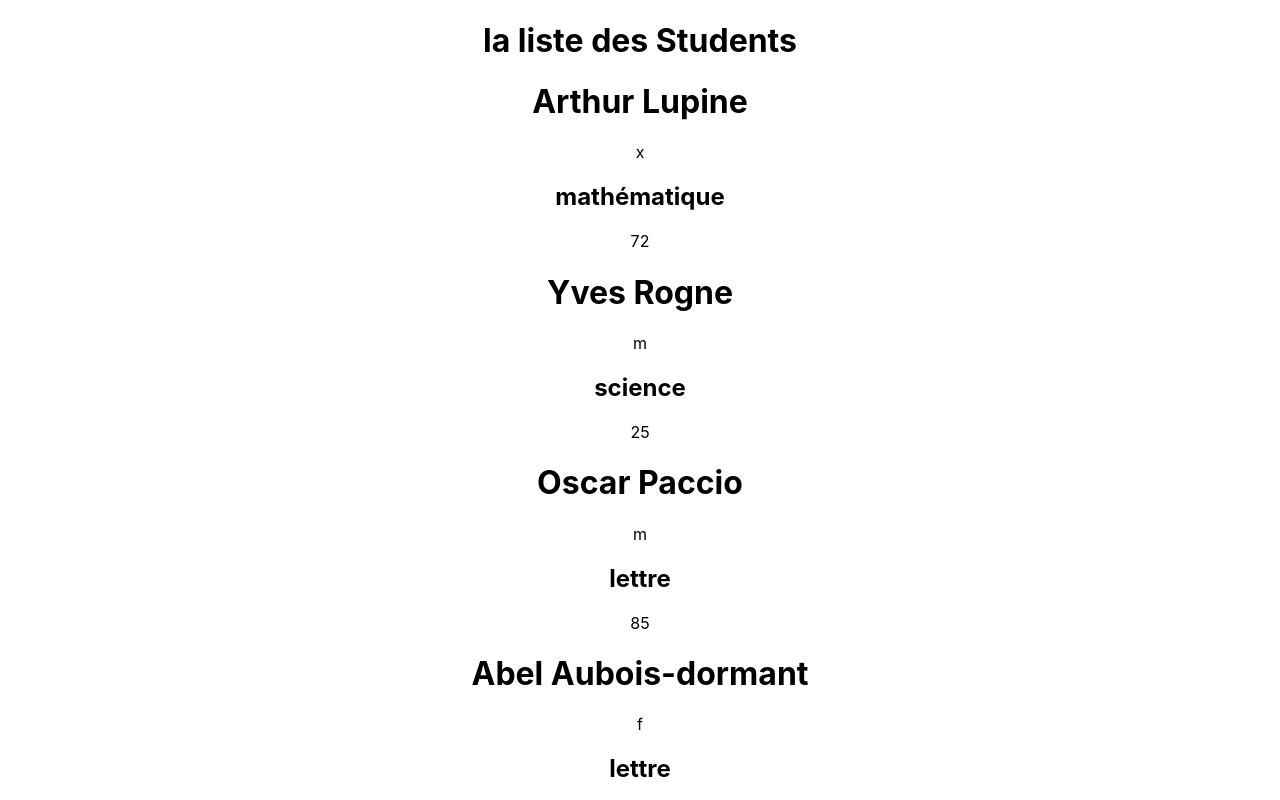
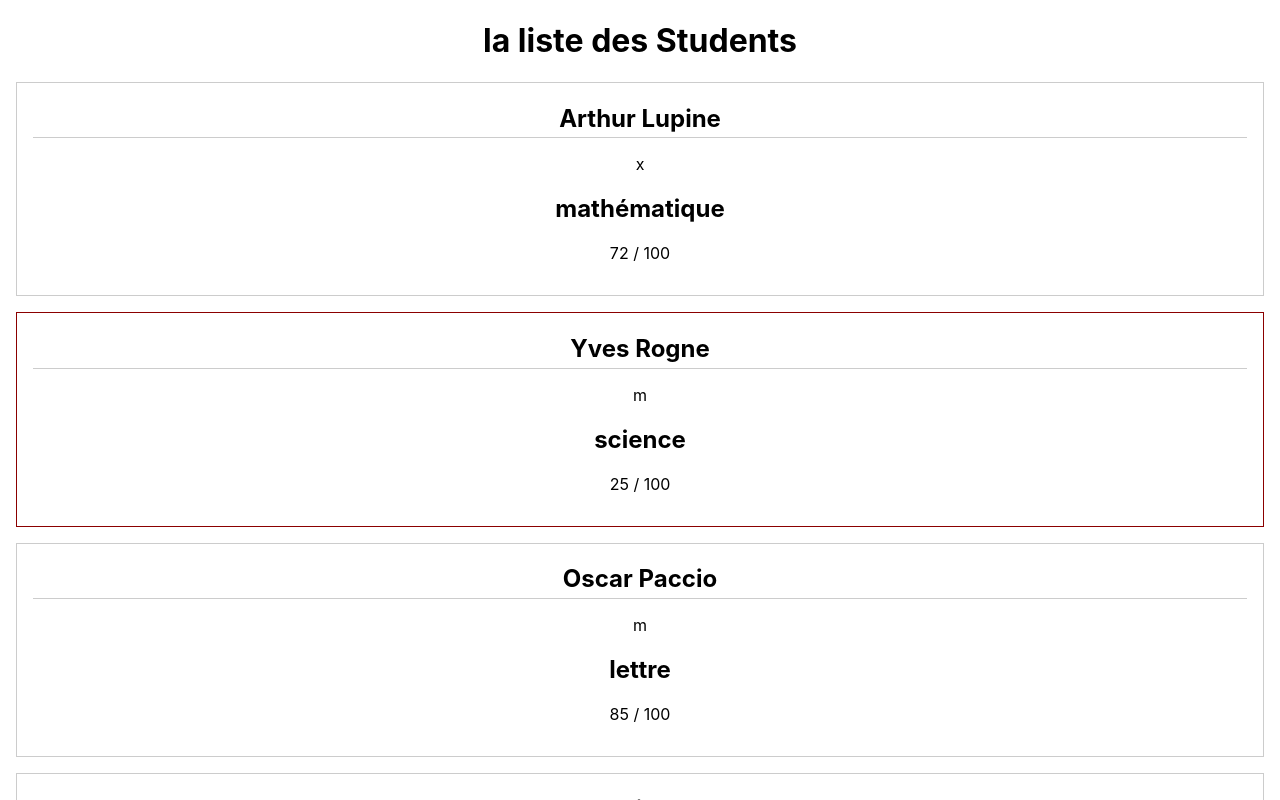
Before and after one commit to stefan-her/reactJs_exercice, a React (Create React App) app: page / in a window 1280 px wide. Shown: the top 800 px of the page. Built offline with nearby package versions, Linux system fonts and the light colour scheme.

Commit message:
import classnames -> condition dans l'obj cs

```diff
--- a/package.json
+++ b/package.json
@@ -6,6 +6,7 @@
     "@testing-library/jest-dom": "^5.14.1",
     "@testing-library/react": "^11.2.7",
     "@testing-library/user-event": "^12.8.3",
+    "classnames": "^2.3.1",
     "nanoid": "^3.1.23",
     "prop-types": "^15.7.2",
     "react": "^17.0.2",
--- a/src/components/student.jsx
+++ b/src/components/student.jsx
@@ -1,16 +1,19 @@
 import PropTypes from 'prop-types';
+import style from './students.module.css';
+import classNames from 'classnames';
 
 const Student = (props) => {
     const {firstname, lastname, option, sexe, result} = props;
+    let cs = classNames({[style.student]: true}, {[style.fail]: (result < 50) ? true : false});
 
     return(
-        <div>
+        <div className={cs}>
             <h1>
                 {firstname.charAt(0).toUpperCase() + firstname.substring(1).toLowerCase()} {lastname.charAt(0).toUpperCase() + lastname.substring(1).toLowerCase()}
             </h1>
             <p>{sexe}</p>
             <h2>{option}</h2>
-            <p>{result}</p>
+            <p className={style.result}>{result}</p>
         </div>
     );
 }
--- /dev/null
+++ b/src/components/students.module.css
@@ -0,0 +1,20 @@
+.student {
+    border: 1px solid #ccc;
+    margin: 1em;
+    padding: 1em;
+}
+
+.fail {
+    border-color: darkred;
+}
+
+.student h1 {
+    border-bottom: 1px solid #ccc;
+    font-size: 1.5em;
+    padding: 0.2em;
+    margin: 0;
+}
+
+.result::after {
+    content:" / 100";
+}
```
Also changed, not shown: 1 other file (tests, documents, lock files or other folders).
